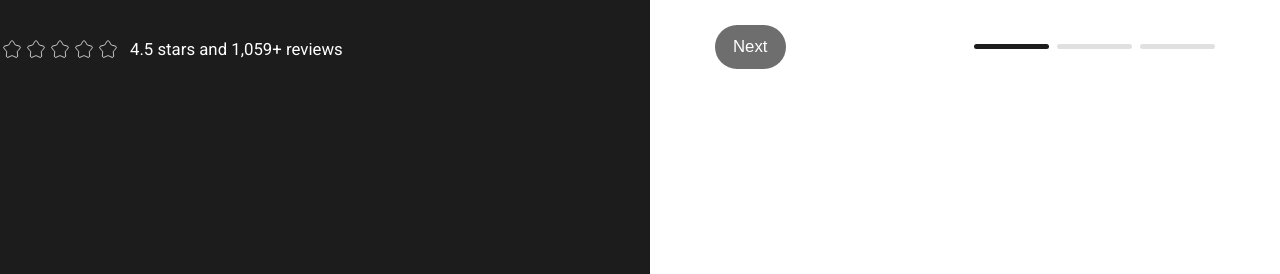
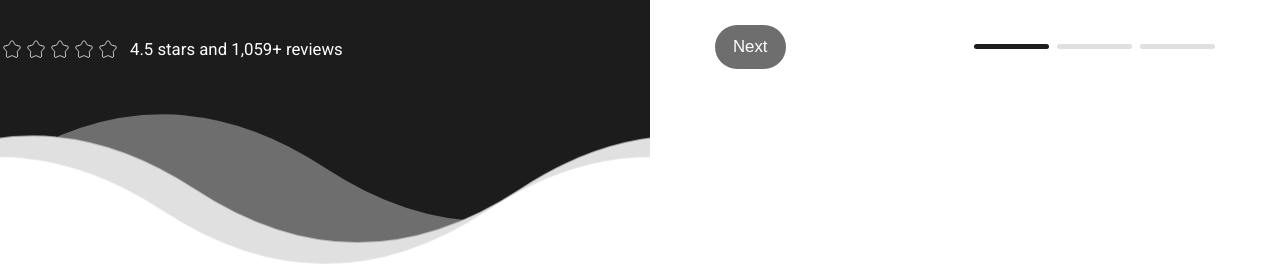
Before and after one commit to Tanbir03/WebDev_Assingments, a plain HTML site: page 1_HTML_CSS/4_ElevenLabsContactsPage/index.html in a window 1280 px wide. Shown: the part 526-800 px from the top of the page. Drawn offline with Linux system fonts and the light colour scheme.

Commit message:
Updated ElevenLabsContactsPage

```diff
--- a/1_HTML_CSS/4_ElevenLabsContactsPage/index.html
+++ b/1_HTML_CSS/4_ElevenLabsContactsPage/index.html
@@ -40,6 +40,18 @@
                 </div>
             </div>
         </div>
+
+        <svg viewBox="0 0 2 1" preserveAspectRatio="none">
+                <defs>
+                    <path id="w" d="m0 1v-.5 q.5.5 1 0t1 0 1 0 1 0v.5z" />
+                </defs>
+                <g>
+                    <use href="#w" y=".0" fill="#6E6E6E" />
+                    <use href="#w" y=".1" fill="#e0e0e0" />
+                    <use href="#w" y=".2" fill="#ffffff" />
+                </g>
+        </svg>
+
     </div>
 
     <div class="light-area">
--- a/1_HTML_CSS/4_ElevenLabsContactsPage/styles.css
+++ b/1_HTML_CSS/4_ElevenLabsContactsPage/styles.css
@@ -8,7 +8,9 @@ body {
     background-color: #1C1C1C;
     height: 100vh;
     display: flex;
-    justify-content: center;
+    flex-direction: column;
+    justify-content: space-between;
+    align-items: center;
     flex: 1;
 }
 
@@ -162,3 +164,18 @@ body {
 .step.active {
   background-color: #1C1C1C;
 }
+
+use{
+  animation: move-forever 4s linear infinite;
+  &:nth-child(2){ animation-duration: 5s; animation-delay: -1.5s; }
+  &:nth-child(1){ animation-duration: 10s }
+}
+
+@keyframes move-forever{
+   0%{transform: translate(-2px, 0)}
+ 100%{transform: translate(0px, 0)}
+}
+
+svg {
+    width: 100%;
+}
```
